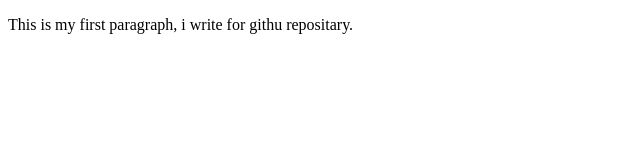
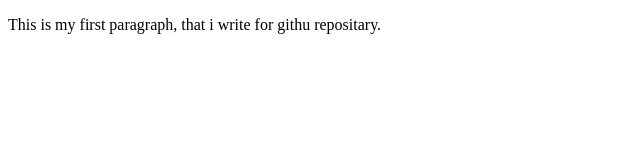
Before and after one commit to Akbarjankhan/myrepo, a plain HTML site: page index.html in a window 1280 px wide. Shown: the full height of the page, 0-640 px from the left. Drawn offline with Linux system fonts and the light colour scheme.

Commit message:
changes in para

```diff
--- a/index.html
+++ b/index.html
@@ -6,6 +6,6 @@
     <title>Document</title>
 </head>
 <body>
-    <p>This is my first paragraph, i write for githu repositary.</p>
+    <p>This is my first paragraph, that i write for githu repositary.</p>
 </body>
 </html>
```
